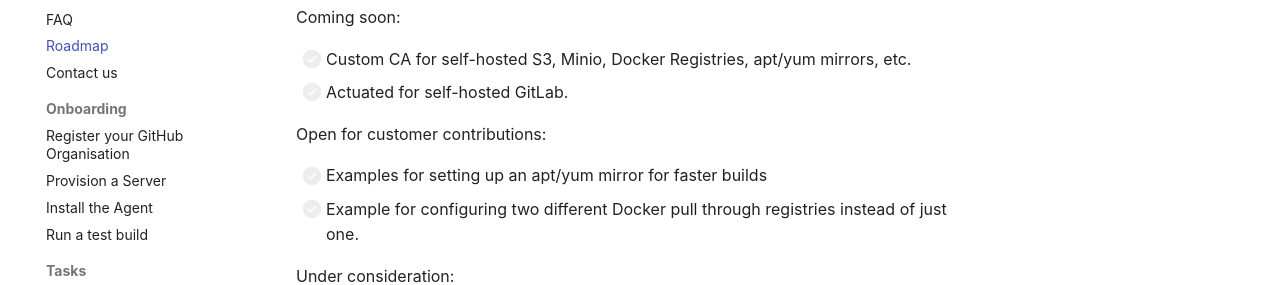
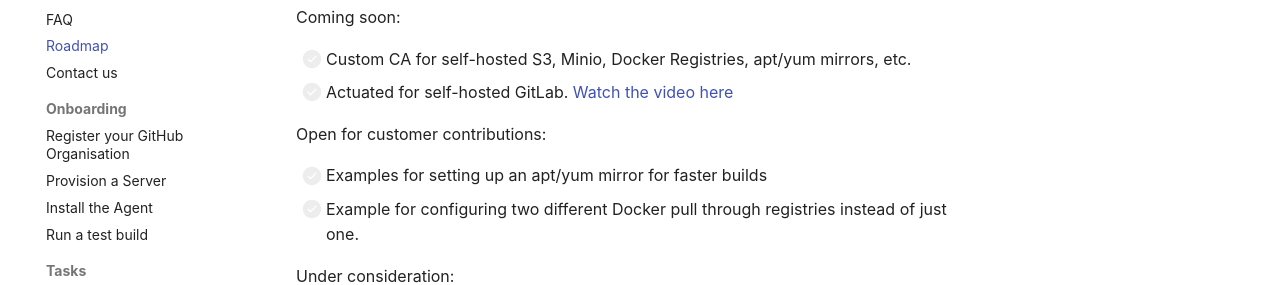
Before and after one commit to welteki/docs.actuated.dev, an MkDocs documentation site: the page built from docs/roadmap.md, in a window 1280 px wide and 900 px high, scrolled down 1534 px. Shown: the part 178-463 px from the top of the window. Built offline with MkDocs 1.6.1 and Material for MkDocs 9.7.7, drawn with Linux system fonts in a browser that asks for light colours; some web fonts are replaced.

Commit message:
Update links for GitLab
Signed-off-by: Alex Ellis (OpenFaaS Ltd) <alexellis2@gmail.com>

```diff
--- a/docs/roadmap.md
+++ b/docs/roadmap.md
@@ -48,7 +48,7 @@ Shipped
 Coming soon:
 
 * [ ] Custom CA for self-hosted S3, Minio, Docker Registries, apt/yum mirrors, etc.
-* [ ] Actuated for self-hosted GitLab.
+* [ ] Actuated for self-hosted GitLab. [Watch the video here](https://twitter.com/alexellisuk/status/1667130226327863298?s=20)
 
 Open for customer contributions:
 
```
Also changed, not shown: docs/faq.md (+2 -0 lines).
